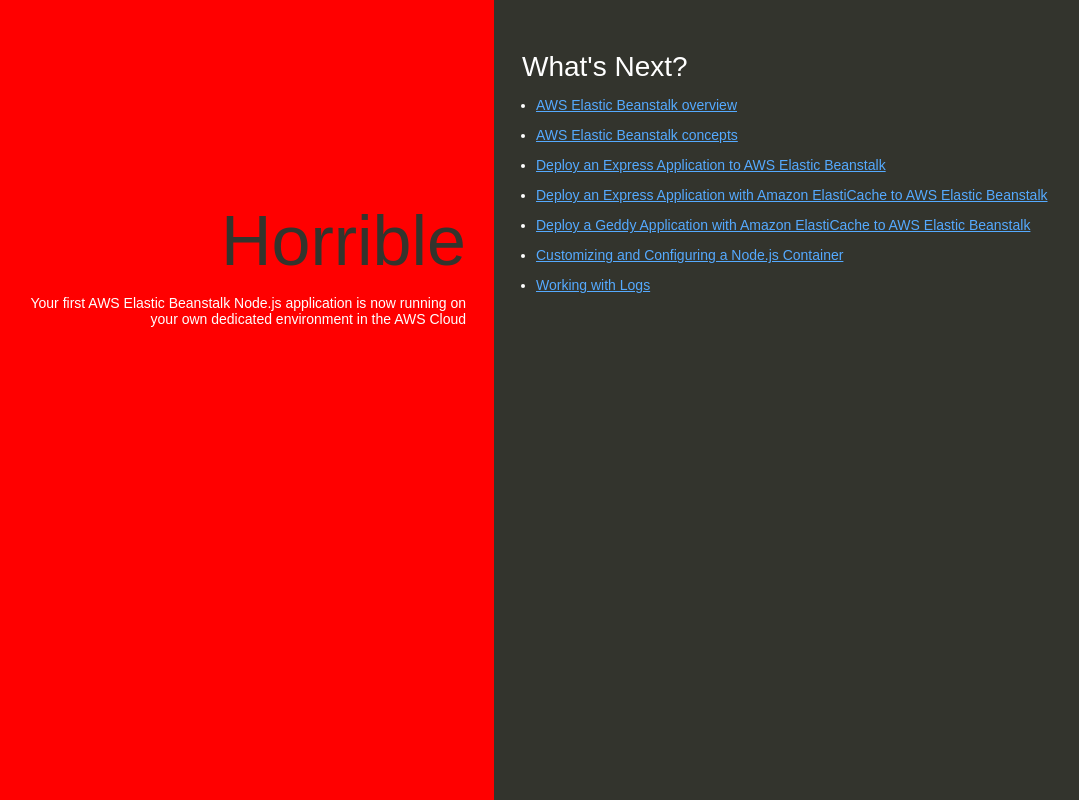
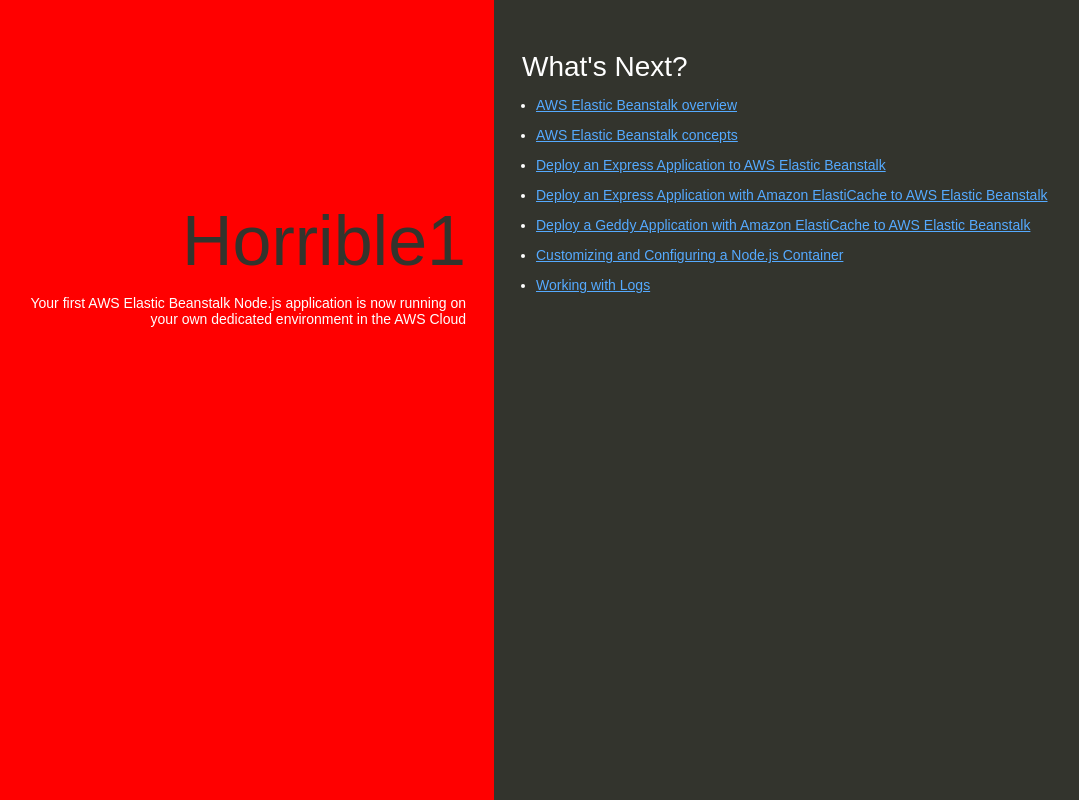
Before and after one commit to nasimahamed2102024-png/my-nodejs-app, a website: page index.html in a window 1280 px wide. Shown: the whole page, without its empty margins (146-1225 px from the left). Drawn offline with Linux system fonts and the light colour scheme.

Commit message:
Update index.html
test

```diff
--- a/index.html
+++ b/index.html
@@ -74,7 +74,7 @@
   </head>
   <body>
     <div class="textColumn">
-      <h1>Horrible</h1>
+      <h1>Horrible1</h1>
       <p>Your first AWS Elastic Beanstalk Node.js application is now running on your own dedicated environment in the AWS Cloud</p>
     </div>
     <div class="linksColumn">
```
